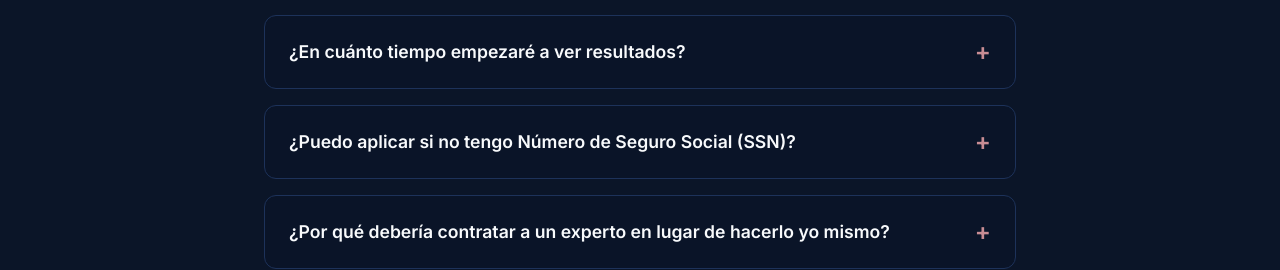
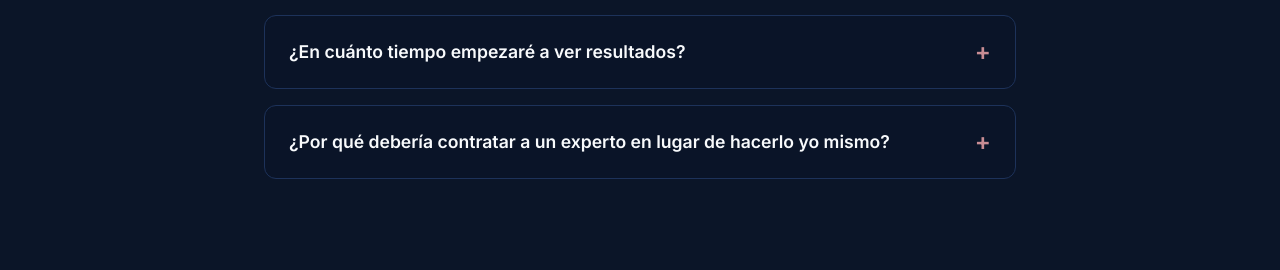
Before and after one commit to franciscoorqueda06-web/PaginaDayani, a React (Vite) app in the folder frontend/: page / in a window 1280 px wide. Shown: the part 5934-6204 px from the top of the page. Built offline with nearby package versions, Linux system fonts and the light colour scheme.

Commit message:
pregunta eliminada

```diff
--- a/frontend/src/components/FAQ.jsx
+++ b/frontend/src/components/FAQ.jsx
@@ -9,10 +9,6 @@ const faqs = [
   {
     question: "¿En cuánto tiempo empezaré a ver resultados?",
     answer: "Aunque cada caso es único y no podemos garantizar tiempos exactos, la mayoría de nuestros clientes comienzan a ver cambios y eliminaciones en sus reportes dentro de los primeros 35 a 45 días después de enviar las primeras disputas."
-  },
-  {
-    question: "¿Puedo aplicar si no tengo Número de Seguro Social (SSN)?",
-    answer: "¡Por supuesto! Si tienes un ITIN (Número de Identificación Personal del Contribuyente), también tienes derecho a construir y reparar tu historial crediticio. Nosotros te guiaremos paso a paso."
   },
   {
     question: "¿Por qué debería contratar a un experto en lugar de hacerlo yo mismo?",
```
